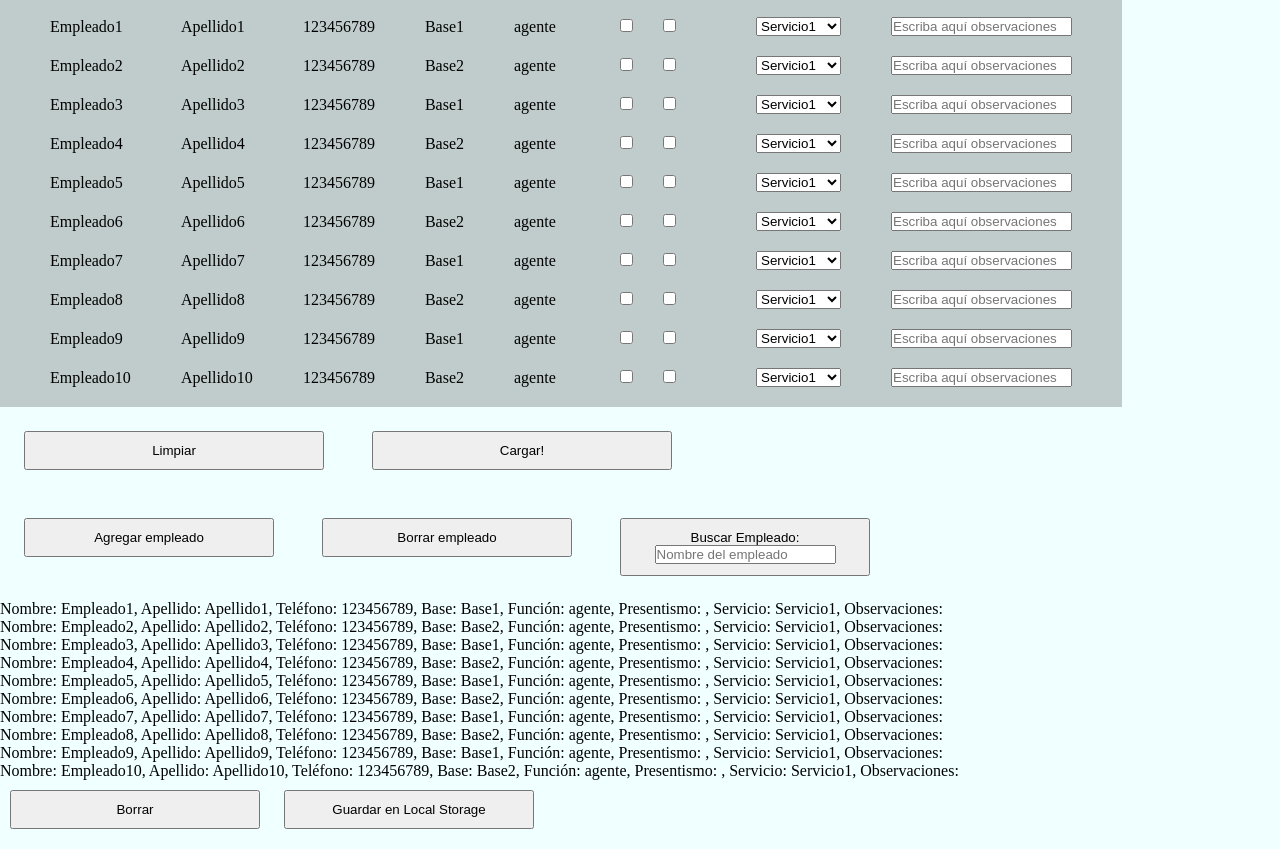
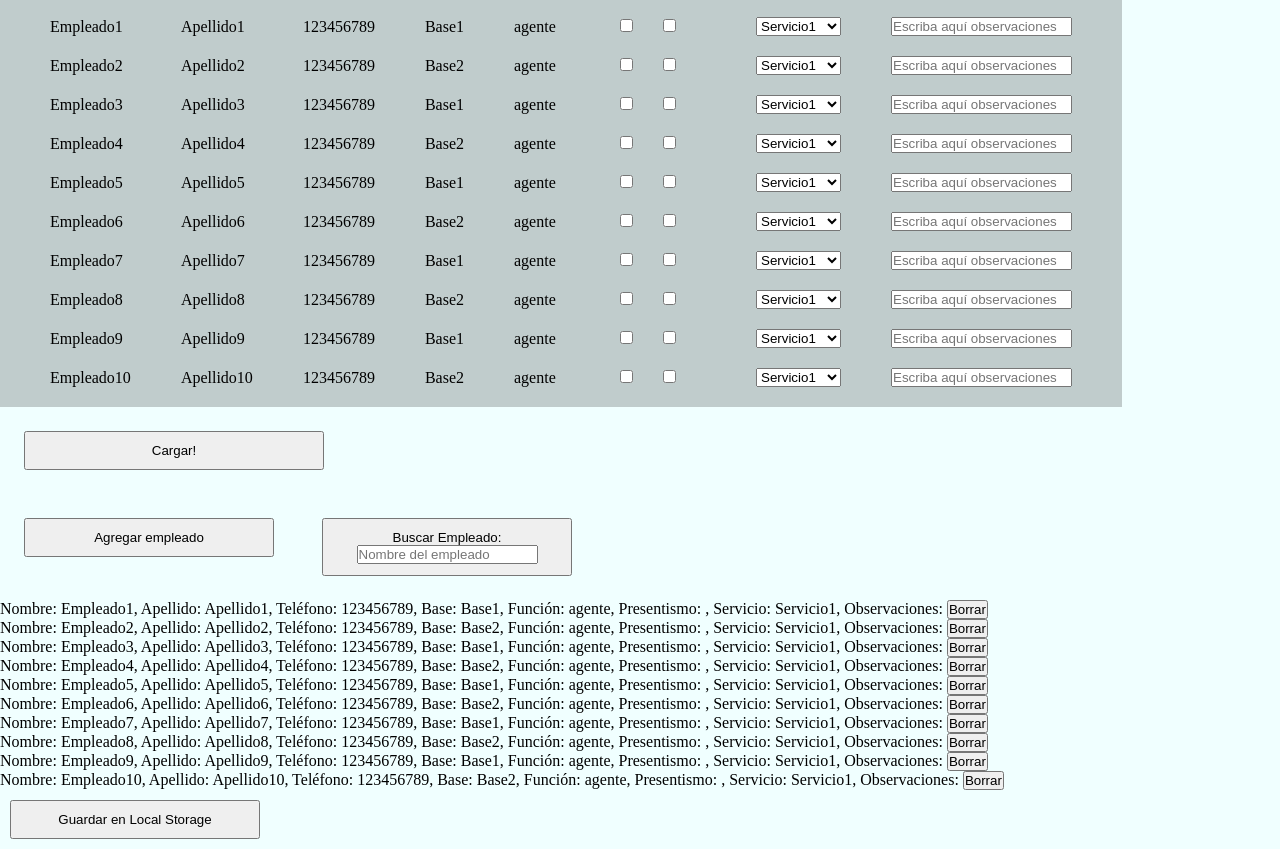
Before and after one commit to Rv2214/Preentrega, a plain HTML site: page index.html in a window 1280 px wide. Both pictures are taken after a click on the button "Cargar!". Shown: the part 78-927 px from the top of the page. Drawn offline with Linux system fonts and the light colour scheme.

Commit message:
PreEntrega3DOM

```diff
--- a/index.html
+++ b/index.html
@@ -28,9 +28,9 @@
         </table>
 
         <div class="conteiner__buttonsmain">
-            <button class="button__main button" id="limpiarTabla">
+            <!---<button class="button__main button" id="limpiarTabla">
                 Limpiar
-            </button>
+            </button>--->
             <button class="button__main button" id="cargarButton">
                 Cargar!
             </button>
@@ -40,9 +40,9 @@
             <button class="button__inicio button" id="agregarempleado__button">
                 Agregar empleado
             </button>
-            <button class="button__inicio button eliminarEmpleado">
+            <!-- <button class="button__inicio button eliminarEmpleado">
                 Borrar empleado
-            </button>
+            </button>-->
 
 
             <button class="buscarempleado__button button"  id="buscarEmpleadoButton">
@@ -56,7 +56,6 @@
             <!-- Aquí se mostrará la información -->
         </div>
 
-        <button class="button__borrar button"  id="borrar__info">Borrar</button>
         <button class="button__localstorage button" id="guardarLocalStorage">Guardar en Local Storage</button>
 
     </main>
--- a/js/main.js
+++ b/js/main.js
@@ -31,7 +31,7 @@ const tablaBody = document.getElementById("tablaBody");
 //tabla
 listado.forEach((empleado) => {
     const fila = document.createElement("tr");
-    //fila.setAttribute("data-index", index); // Agrega el atributo data-index con el valor del índice
+
 //nombre
     const nombreCelda = document.createElement("td");
     nombreCelda.textContent = empleado.nombre;
@@ -100,7 +100,9 @@ listado.forEach((empleado) => {
 const guardarLocalStorageButton = document.getElementById("guardarLocalStorage");
 const informacionGuardadaElement = document.getElementById("informacionGuardada");
 
-// clic boton "Guardar en Local Storage"
+
+
+//  boton "CARGAR"
 cargarButton.addEventListener("click", () => {
     const filas = tablaBody.querySelectorAll("tr");
     const nuevoArray = [];
@@ -125,23 +127,46 @@ cargarButton.addEventListener("click", () => {
         nuevoArray.push(empleadoInfo);
     });
 
+    // Limpia contenid informacionGuardada
+    informacionGuardadaElement.innerHTML = "";
 
+    // Llama a la función actualizarNuevoArray
+    actualizarNuevoArray(nuevoArray);
 
-    // Mostrar la información en el elemento informacionGuardada
-    const ul = document.createElement("ul");
-    nuevoArray.forEach((info) => {
-        const li = document.createElement("li");
-        li.textContent = `Nombre: ${info.Nombre}, Apellido: ${info.Apellido}, Teléfono: ${info.Teléfono}, Base: ${info.Base}, Función: ${info.Función}, Presentismo: ${info.Presentismo}, Servicio: ${info.Servicio}, Observaciones: ${info.Observaciones}`;
-        ul.appendChild(li);
-    });
-    informacionGuardadaElement.innerHTML = ""; // Limpiar contenido previo
-    informacionGuardadaElement.appendChild(ul);
-
-    // Guardar en el Local Storage usando JSON.stringify
+    // Guardar en el Local Storage
     localStorage.setItem("informacionGuardada", JSON.stringify(nuevoArray));
 });
 
+// Mostrar informacionGuardada EN MI NUEVO ARRAY
+function actualizarNuevoArray(nuevoArray) {
+    const ul = document.createElement("ul");
+    nuevoArray.forEach((info, index) => {
+        const li = document.createElement("li");
+        li.textContent = `Nombre: ${info.Nombre}, Apellido: ${info.Apellido}, Teléfono: ${info.Teléfono}, Base: ${info.Base}, Función: ${info.Función}, Presentismo: ${info.Presentismo}, Servicio: ${info.Servicio}, Observaciones: ${info.Observaciones}`;
 
+        const borrarButton = document.createElement("button");
+        borrarButton.textContent = "Borrar";
+        //índice correspondiente al botón
+        borrarButton.setAttribute("data-index", index);
+        borrarButton.addEventListener('click', (event) => {
+            // índice del botón haciendo atributo data-index
+            const buttonIndex = event.target.getAttribute("data-index");
+            nuevoArray.splice(buttonIndex, 1);
+            // Limpia y vuelve a mostrar informacionGuardada
+            informacionGuardadaElement.innerHTML = "";
+            actualizarNuevoArray(nuevoArray);
+            localStorage.setItem("informacionGuardada", JSON.stringify(nuevoArray));
+        });
+
+        ul.appendChild(li);
+        li.appendChild(borrarButton);
+    });
+
+    // Guardar en el Local Storage
+    localStorage.setItem("informacionGuardada", JSON.stringify(nuevoArray));
+
+    informacionGuardadaElement.appendChild(ul);
+}
 
 
 
@@ -155,7 +180,7 @@ buscarEmpleadoInput.addEventListener("input", () => {
     // Valor del cuadro de búsqueda
     const valorBuscado = buscarEmpleadoInput.value.toLowerCase();
 
-    // Verifica si el valor buscado existe en el array
+    // comprueba si el valor buscado existe en el array
     const empleadoEncontrado = listado.some((empleado) => {
     return (
         empleado.nombre.toLowerCase().includes(valorBuscado) ||
@@ -169,7 +194,7 @@ buscarEmpleadoInput.addEventListener("input", () => {
     // Limpia la tabla
     tablaBody.innerHTML = "";
 
-    // Si se encontró al menos un empleado, realiza el filtrado y muestra los resultados
+    // comprueba si se encuentra el empleado dentro del array
     if (empleadoEncontrado) {
         const empleadosFiltrados = listado.filter((empleado) => {
         return (
```
Lines whose indentation alone changed are shown as unchanged.
